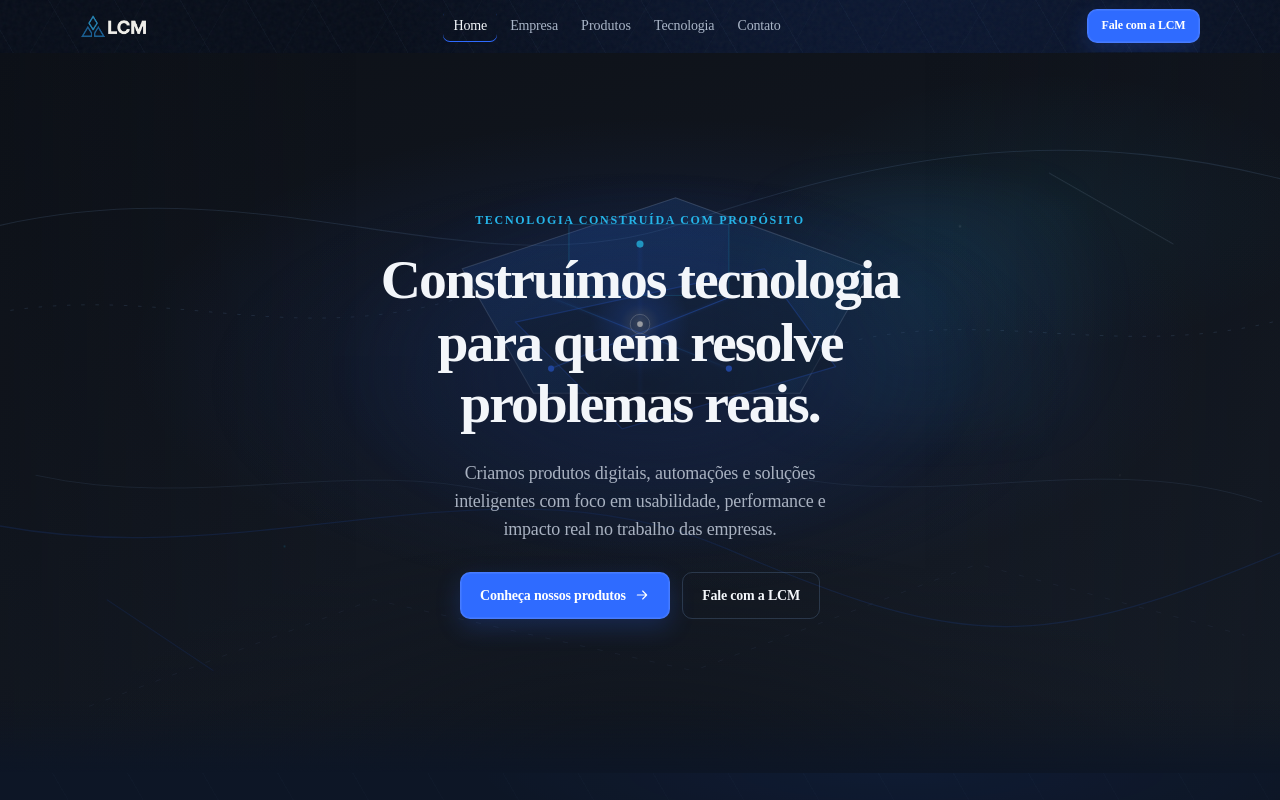
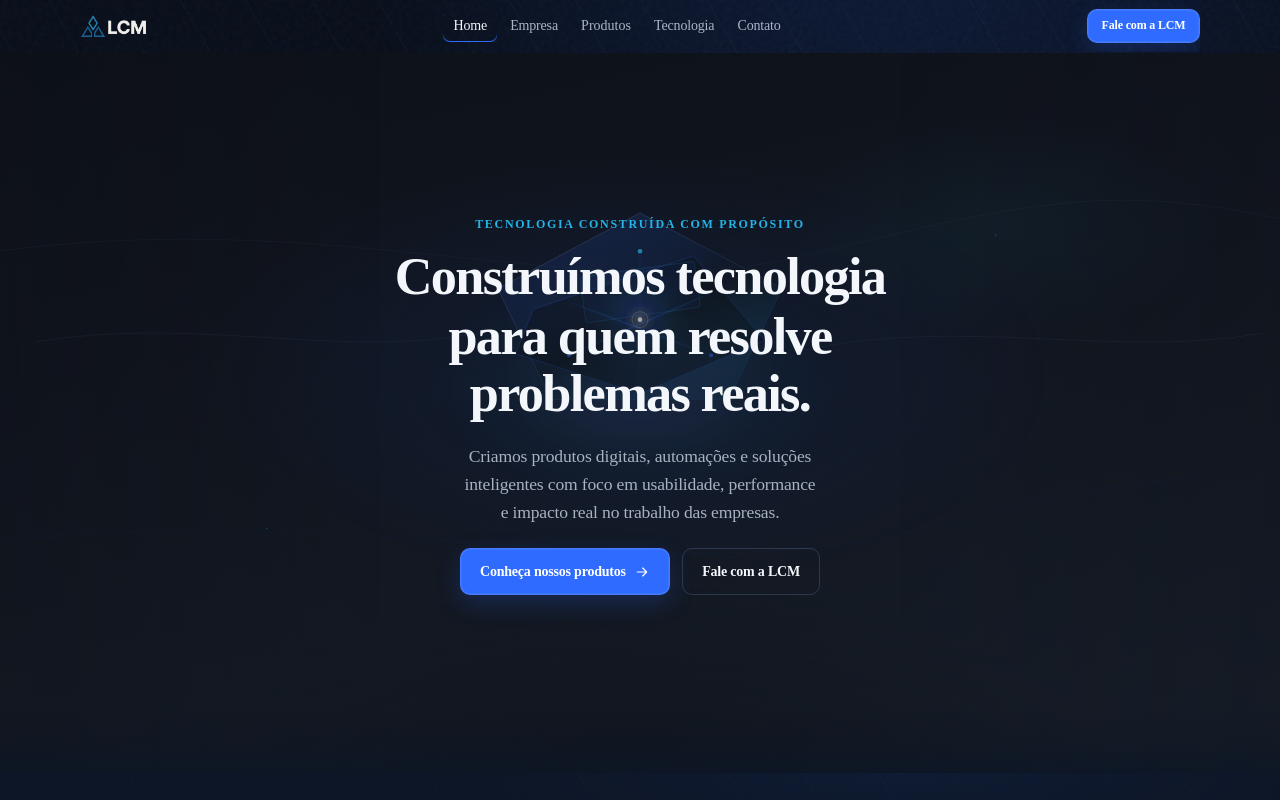
Before and after one commit to LCM-ENTERPRISE-LTDA/Site-LCM, a Next.js app in the folder site/: page / in a window 1280 px wide. Shown: the top 800 px of the page. Built offline with nearby package versions, Linux system fonts and the light colour scheme; no server answers.

Commit message:
refine: polish Hero V3.1 craft and motion
Tighten peripheral lines, layered object lighting, typography rhythm and pointer depth while preserving V3 concept, layout and copy.

Co-authored-by: Cursor <cursoragent@cursor.com>

```diff
--- a/site/src/components/hero/AnimatedTitle.module.css
+++ b/site/src/components/hero/AnimatedTitle.module.css
@@ -1,31 +1,31 @@
 .title {
   margin: 0;
   font-family: var(--font-instrument), var(--font-display), "Instrument Sans", sans-serif;
-  font-size: clamp(2.4rem, 1.4rem + 2.6vw, 3.75rem);
+  font-size: clamp(2.35rem, 1.35rem + 2.4vw, 3.55rem);
   font-weight: 700;
-  line-height: 1.08;
-  letter-spacing: -0.035em;
+  line-height: 1.1;
+  letter-spacing: -0.032em;
   color: var(--hero-text, #f3f6fa);
-  max-width: 18ch;
+  max-width: 19ch;
   margin-inline: auto;
 }
 
 .lineWrap {
   display: block;
   overflow: hidden;
-  padding-bottom: 0.06em;
+  padding-bottom: 0.04em;
 }
 
 .line {
   display: block;
-  transform: translateY(110%);
+  transform: translateY(105%);
   opacity: 0;
-  filter: blur(4px);
+  filter: blur(2.5px);
   transition:
-    transform 780ms cubic-bezier(0.16, 1, 0.3, 1),
-    opacity 640ms ease,
-    filter 640ms ease;
-  transition-delay: calc(120ms + var(--i, 0) * 90ms);
+    transform 700ms cubic-bezier(0.16, 1, 0.3, 1),
+    opacity 560ms ease,
+    filter 560ms ease;
+  transition-delay: calc(140ms + var(--i, 0) * 75ms);
 }
 
 .ready .line {
@@ -47,10 +47,16 @@
   }
 }
 
+@media (min-width: 1600px) {
+  .title {
+    font-size: clamp(2.5rem, 1.2rem + 1.8vw, 3.65rem);
+  }
+}
+
 @media (max-width: 767px) {
   .title {
     max-width: 16ch;
-    font-size: clamp(2.1rem, 8vw, 2.6rem);
+    font-size: clamp(2.05rem, 7.5vw, 2.55rem);
     margin-inline: 0;
     text-align: left;
   }
--- a/site/src/components/hero/HeroActions.module.css
+++ b/site/src/components/hero/HeroActions.module.css
@@ -6,11 +6,11 @@
 }
 
 .primary :global(svg) {
-  transition: transform 220ms cubic-bezier(0.16, 1, 0.3, 1);
+  transition: transform 200ms cubic-bezier(0.16, 1, 0.3, 1);
 }
 
 .primary:hover :global(svg) {
-  transform: translateX(3px);
+  transform: translateX(2.5px);
 }
 
 .primary:hover {
--- a/site/src/components/hero/HeroArtComposition.module.css
+++ b/site/src/components/hero/HeroArtComposition.module.css
@@ -19,113 +19,133 @@
 .far {
   transform: translate3d(
     calc(var(--depth-far-x, 0) * 1px),
-    calc(var(--depth-far-y, 0) * 1px + var(--scroll-p, 0) * 12px),
+    calc(var(--depth-far-y, 0) * 1px + var(--scroll-p, 0) * 8px),
     0
   );
 }
 
-.glowA {
+.glowCore {
   position: absolute;
-  inset: 10% 15%;
+  inset: 18% 22%;
   background: radial-gradient(
-    ellipse 55% 50% at var(--light-x, 52%) var(--light-y, 42%),
-    rgba(47, 107, 255, 0.22),
-    transparent 68%
+    ellipse 42% 38% at var(--light-x, 50%) var(--light-y, 44%),
+    rgba(47, 107, 255, 0.18),
+    rgba(37, 180, 232, 0.05) 42%,
+    transparent 70%
   );
-  filter: blur(8px);
+  filter: blur(12px);
+  opacity: 0.9;
 }
 
-.glowB {
+.glowSoft {
   position: absolute;
-  width: 40%;
-  height: 35%;
-  right: 8%;
-  top: 18%;
-  background: radial-gradient(circle, rgba(37, 180, 232, 0.1), transparent 70%);
-  filter: blur(20px);
-  transform: translate3d(calc(var(--depth-mid-x, 0) * 0.4px), calc(var(--depth-mid-y, 0) * 0.4px), 0);
+  width: 28%;
+  height: 24%;
+  left: 50%;
+  top: 42%;
+  translate: -50% -50%;
+  background: radial-gradient(circle, rgba(243, 246, 250, 0.07), transparent 72%);
+  filter: blur(18px);
+  transform: translate3d(calc(var(--depth-mid-x, 0) * 0.3px), calc(var(--depth-mid-y, 0) * 0.3px), 0);
 }
 
 .haze {
   position: absolute;
   inset: 0;
   background:
-    radial-gradient(ellipse 80% 60% at 50% 100%, rgba(13, 17, 24, 0.55), transparent 55%),
-    linear-gradient(90deg, rgba(13, 17, 24, 0.25) 0%, transparent 28%, transparent 72%, rgba(13, 17, 24, 0.2) 100%);
+    radial-gradient(ellipse 70% 50% at 50% 100%, rgba(13, 17, 24, 0.5), transparent 52%),
+    linear-gradient(90deg, rgba(13, 17, 24, 0.2) 0%, transparent 30%, transparent 70%, rgba(13, 17, 24, 0.16) 100%);
 }
 
 .mid {
   transform: translate3d(
     calc(var(--depth-mid-x, 0) * 1px),
-    calc(var(--depth-mid-y, 0) * 1px + var(--scroll-p, 0) * 8px),
+    calc(var(--depth-mid-y, 0) * 1px + var(--scroll-p, 0) * 5px),
     0
   );
   opacity: 0;
-  transition: opacity 900ms var(--ease-assemble, ease);
+  transition: opacity 720ms cubic-bezier(0.22, 1, 0.36, 1);
 }
 
 .main {
   transform: translate3d(
     calc(var(--depth-main-x, 0) * 1px),
-    calc(var(--depth-main-y, 0) * 1px + var(--scroll-p, 0) * 6px),
+    calc(var(--depth-main-y, 0) * 1px + var(--scroll-p, 0) * 4px),
     0
   );
   opacity: 0;
-  transition: opacity 1000ms var(--ease-assemble, ease);
+  transition: opacity 820ms cubic-bezier(0.22, 1, 0.36, 1) 60ms;
 }
 
 .near {
   transform: translate3d(
     calc(var(--depth-near-x, 0) * 1px),
-    calc(var(--depth-near-y, 0) * 1px + var(--scroll-p, 0) * 4px),
+    calc(var(--depth-near-y, 0) * 1px + var(--scroll-p, 0) * 3px),
     0
   );
   opacity: 0;
-  transition: opacity 1100ms var(--ease-assemble, ease);
+  transition: opacity 900ms cubic-bezier(0.22, 1, 0.36, 1) 120ms;
+}
+
+.planeFar,
+.planeMid,
+.planeNear {
+  transform-box: fill-box;
+  transform-origin: center;
+}
+
+.planeFar {
+  transform: translate(calc(var(--depth-far-x, 0) * 0.5px), calc(var(--depth-far-y, 0) * 0.5px));
+}
+
+.planeMid {
+  transform: translate(calc(var(--depth-mid-x, 0) * 0.55px), calc(var(--depth-mid-y, 0) * 0.55px));
+}
+
+.planeNear {
+  transform: translate(calc(var(--depth-near-x, 0) * 0.45px), calc(var(--depth-near-y, 0) * 0.45px));
 }
 
 .ribbon,
 .ribbonB,
-.ribbonC,
-.planes,
+.leads,
 .forces,
 .nodes,
-.extensions,
 .spec,
-.specB,
-.nearStroke,
-.nearStrokeB {
+.specB {
   opacity: 0;
-  transition: opacity 1s ease;
+  transition: opacity 880ms cubic-bezier(0.22, 1, 0.36, 1);
 }
 
 .force {
-  stroke-dasharray: 240;
-  stroke-dashoffset: 240;
-  transition: stroke-dashoffset 1.2s cubic-bezier(0.2, 0.85, 0.25, 1);
+  stroke-dasharray: 200;
+  stroke-dashoffset: 200;
+  transition: stroke-dashoffset 1.05s cubic-bezier(0.2, 0.85, 0.25, 1) 140ms;
 }
 
 .forceGlow {
-  opacity: 0.12;
+  opacity: 0.08;
+}
+
+.coreBloom {
+  opacity: 0.95;
 }
 
 .readSafe {
   position: absolute;
   inset: 0;
   background: radial-gradient(
-    ellipse 48% 42% at 50% 46%,
-    rgba(13, 17, 24, 0.55) 0%,
-    rgba(13, 17, 24, 0.2) 45%,
-    transparent 70%
+    ellipse 44% 40% at 50% 45%,
+    rgba(13, 17, 24, 0.48) 0%,
+    rgba(13, 17, 24, 0.16) 48%,
+    transparent 72%
   );
   pointer-events: none;
 }
 
-/* Phases */
 .enter .mid,
-.enter .ribbon,
-.enter .ribbonB {
-  opacity: 0.7;
+.enter .ribbon {
+  opacity: 0.55;
 }
 
 .ready .mid,
@@ -133,15 +153,11 @@
 .ready .near,
 .ready .ribbon,
 .ready .ribbonB,
-.ready .ribbonC,
-.ready .planes,
+.ready .leads,
 .ready .forces,
 .ready .nodes,
-.ready .extensions,
 .ready .spec,
-.ready .specB,
-.ready .nearStroke,
-.ready .nearStrokeB {
+.ready .specB {
   opacity: 1;
 }
 
@@ -149,78 +165,60 @@
   stroke-dashoffset: 0;
 }
 
-/* Ambient — only while alive + ready */
-.alive.ready .glowA {
-  animation: breathe 7.5s ease-in-out infinite;
+/* Ambient — restrained: glow + one ribbon only */
+.alive.ready .glowCore {
+  animation: breathe 8.5s ease-in-out infinite;
 }
 
-.alive.ready .planes {
-  animation: floatMain 9s ease-in-out infinite;
-}
-
-.alive.ready .ribbon {
-  animation: driftA 14s ease-in-out infinite;
+.alive.ready .planeMid {
+  animation: floatSoft 10s ease-in-out infinite;
 }
 
 .alive.ready .ribbonB {
-  animation: driftB 16s ease-in-out infinite;
+  animation: driftQuiet 18s ease-in-out infinite;
 }
 
 .alive.ready .spec {
-  animation: twinkle 6.5s ease-in-out infinite;
-}
-
-.alive.ready .specB {
-  animation: twinkle 8s ease-in-out 1.2s infinite;
+  animation: twinkle 9s ease-in-out infinite;
 }
 
 @keyframes breathe {
   0%,
   100% {
-    opacity: 0.85;
+    opacity: 0.82;
   }
   50% {
     opacity: 1;
   }
 }
 
-@keyframes floatMain {
+@keyframes floatSoft {
   0%,
   100% {
     translate: 0 0;
   }
   50% {
-    translate: 0 -3px;
+    translate: 0 -2px;
   }
 }
 
-@keyframes driftA {
+@keyframes driftQuiet {
   0%,
   100% {
     translate: 0 0;
   }
   50% {
-    translate: 4px -2px;
-  }
-}
-
-@keyframes driftB {
-  0%,
-  100% {
-    translate: 0 0;
-  }
-  50% {
-    translate: -3px 3px;
+    translate: 2px -1px;
   }
 }
 
 @keyframes twinkle {
   0%,
   100% {
-    opacity: 0.25;
+    opacity: 0.2;
   }
   50% {
-    opacity: 0.7;
+    opacity: 0.55;
   }
 }
 
@@ -229,15 +227,11 @@
 .reduced .near,
 .reduced .ribbon,
 .reduced .ribbonB,
-.reduced .ribbonC,
-.reduced .planes,
+.reduced .leads,
 .reduced .forces,
 .reduced .nodes,
-.reduced .extensions,
 .reduced .spec,
-.reduced .specB,
-.reduced .nearStroke,
-.reduced .nearStrokeB {
+.reduced .specB {
   opacity: 1;
   animation: none !important;
   transform: none !important;
@@ -252,26 +246,44 @@
   display: none;
 }
 
-.reduced .glowA {
+.reduced .glowCore {
   animation: none !important;
+  opacity: 0.88;
 }
 
 @media (max-width: 959px) {
   .main {
-    opacity: 0.85;
-    transform: translate3d(0, 8%, 0) scale(1.05);
+    opacity: 0.82;
+  }
+
+  .ready .main {
+    opacity: 0.82;
+  }
+
+  .ribbonB,
+  .leads {
+    opacity: 0.45;
+  }
+
+  .ready .ribbonB,
+  .ready .leads {
+    opacity: 0.45;
   }
 
   .readSafe {
     background: linear-gradient(
       180deg,
-      rgba(13, 17, 24, 0.5) 0%,
-      rgba(13, 17, 24, 0.35) 40%,
-      transparent 75%
+      rgba(13, 17, 24, 0.52) 0%,
+      rgba(13, 17, 24, 0.28) 42%,
+      transparent 78%
     );
   }
+}
 
-  .extensions {
-    opacity: 0.5;
+@media (min-width: 1600px) {
+  .main {
+    max-width: 1600px;
+    left: 50%;
+    translate: -50% 0;
   }
 }
--- a/site/src/components/hero/HeroArtComposition.tsx
+++ b/site/src/components/hero/HeroArtComposition.tsx
@@ -11,8 +11,8 @@ type Props = {
 };
 
 /**
- * Single memorable visual object spanning the Hero width.
- * Abstract construction field — not the LCM logo, not scattered triad modules.
+ * Refined V3.1 art — same concept, tighter craft.
+ * One structure with layered depth; peripheral lines support, never compete.
  */
 export function HeroArtComposition({ phase, alive, reduced }: Props) {
   const uid = useId().replace(/:/g, "");
@@ -28,137 +28,134 @@ export function HeroArtComposition({ phase, alive, reduced }: Props) {
       )}
       aria-hidden="true"
     >
-      {/* Far layer */}
       <div className={styles.far}>
-        <div className={styles.glowA} />
-        <div className={styles.glowB} />
+        <div className={styles.glowCore} />
+        <div className={styles.glowSoft} />
         <div className={styles.haze} />
       </div>
 
-      {/* Mid layer — full-width structural ribbons */}
+      {/* Mid — fewer, longer, quieter ribbons */}
       <svg className={styles.mid} viewBox="0 0 1440 820" preserveAspectRatio="xMidYMid slice" fill="none">
         <path
           className={styles.ribbon}
-          d="M-40 210 C 280 120, 520 280, 760 200 S 1200 80, 1480 160"
-          stroke="rgba(130,170,220,0.14)"
-          strokeWidth="1.2"
+          d="M-80 240 C 360 160, 640 300, 920 230 S 1280 150, 1520 210"
+          stroke="rgba(130,170,220,0.07)"
+          strokeWidth="0.9"
         />
         <path
           className={styles.ribbonB}
-          d="M-60 520 C 260 610, 540 440, 820 560 S 1180 680, 1500 540"
-          stroke="rgba(47,107,255,0.12)"
-          strokeWidth="1.4"
-        />
-        <path
-          className={styles.ribbonC}
-          d="M100 740 L420 620 L780 700 L1100 580 L1400 660"
-          stroke="rgba(130,170,220,0.08)"
-          strokeWidth="1"
-          strokeDasharray="6 14"
+          d="M-40 560 C 400 500, 720 620, 1040 540 S 1360 480, 1500 520"
+          stroke="rgba(47,107,255,0.06)"
+          strokeWidth="0.85"
         />
       </svg>
 
-      {/* Main object — one composition with internal tensions */}
       <svg className={styles.main} viewBox="0 0 1440 820" preserveAspectRatio="xMidYMid slice" fill="none">
         <defs>
-          <linearGradient id={id("beam")} x1="0" y1="0" x2="1" y2="1">
+          <linearGradient id={id("beam")} x1="0" y1="0" x2="0" y2="1">
             <stop offset="0%" stopColor="#25B4E8" stopOpacity="0" />
-            <stop offset="45%" stopColor="#2F6BFF" stopOpacity="0.55" />
+            <stop offset="40%" stopColor="#2F6BFF" stopOpacity="0.42" />
             <stop offset="100%" stopColor="#25B4E8" stopOpacity="0" />
           </linearGradient>
           <radialGradient id={id("core")} cx="50%" cy="50%" r="50%">
-            <stop offset="0%" stopColor="rgba(243,246,250,0.28)" />
-            <stop offset="40%" stopColor="rgba(47,107,255,0.22)" />
+            <stop offset="0%" stopColor="rgba(243,246,250,0.34)" />
+            <stop offset="28%" stopColor="rgba(47,107,255,0.2)" />
+            <stop offset="62%" stopColor="rgba(37,180,232,0.06)" />
             <stop offset="100%" stopColor="rgba(47,107,255,0)" />
           </radialGradient>
-          <linearGradient id={id("plane")} x1="0" y1="0" x2="1" y2="1">
-            <stop offset="0%" stopColor="rgba(47,107,255,0.18)" />
-            <stop offset="100%" stopColor="rgba(37,180,232,0.04)" />
+          <linearGradient id={id("plate")} x1="0.15" y1="0" x2="0.9" y2="1">
+            <stop offset="0%" stopColor="rgba(47,107,255,0.14)" />
+            <stop offset="55%" stopColor="rgba(18,23,32,0.45)" />
+            <stop offset="100%" stopColor="rgba(37,180,232,0.05)" />
           </linearGradient>
-          <filter id={id("soft")} x="-40%" y="-40%" width="180%" height="180%">
-            <feGaussianBlur stdDeviation="1.6" />
+          <linearGradient id={id("rim")} x1="0" y1="0" x2="1" y2="1">
+            <stop offset="0%" stopColor="rgba(180,205,235,0.28)" />
+            <stop offset="100%" stopColor="rgba(47,107,255,0.12)" />
+          </linearGradient>
+          <filter id={id("soft")} x="-50%" y="-50%" width="200%" height="200%">
+            <feGaussianBlur stdDeviation="1.2" />
           </filter>
         </defs>
 
-        {/* Translucent planes — unified structure */}
-        <g className={styles.planes}>
+        {/* Quiet side leads into the object — not decorative waves */}
+        <g className={styles.leads} stroke="rgba(130,170,220,0.1)" strokeWidth="0.8">
+          <path d="M40 330 C 220 300, 380 350, 540 320" />
+          <path d="M900 340 C 1080 300, 1260 350, 1420 320" />
+        </g>
+
+        {/* Unified structure: back plate → mid plate → rim → core */}
+        <g className={styles.planeFar}>
           <path
-            d="M520 250 L760 170 L980 250 L900 390 L600 390 Z"
-            fill={`url(#${id("plane")})`}
-            stroke="rgba(180,205,235,0.22)"
-            strokeWidth="1.2"
-          />
-          <path
-            d="M580 310 L860 250 L940 360 L700 430 Z"
-            fill="rgba(18,23,32,0.35)"
-            stroke="rgba(47,107,255,0.35)"
-            strokeWidth="1.3"
-          />
-          <path
-            d="M640 200 L820 200 L820 280 L640 280 Z"
-            fill="rgba(47,107,255,0.08)"
-            stroke="rgba(37,180,232,0.3)"
+            d="M560 270 L720 185 L880 270 L820 395 L620 395 Z"
+            fill={`url(#${id("plate")})`}
+            stroke={`url(#${id("rim")})`}
             strokeWidth="1"
+            opacity="0.85"
           />
         </g>
 
-        {/* Internal force lines — three tensions inside one object */}
+        <g className={styles.planeMid}>
+          <path
+            d="M600 295 L780 235 L860 330 L720 390 L580 345 Z"
+            fill="rgba(13,17,24,0.42)"
+            stroke="rgba(47,107,255,0.28)"
+            strokeWidth="1.05"
+          />
+        </g>
+
+        <g className={styles.planeNear}>
+          <rect
+            x="655"
+            y="248"
+            width="130"
+            height="52"
+            rx="3"
+            fill="rgba(47,107,255,0.06)"
+            stroke="rgba(37,180,232,0.22)"
+            strokeWidth="0.9"
+            transform="rotate(-8 720 274)"
+          />
+        </g>
+
         <g className={styles.forces}>
-          <path className={styles.force} d="M720 220 L720 400" stroke={`url(#${id("beam")})`} strokeWidth="1.5" />
-          <path className={styles.force} d="M620 360 L820 280" stroke={`url(#${id("beam")})`} strokeWidth="1.35" />
-          <path className={styles.force} d="M620 280 L820 360" stroke={`url(#${id("beam")})`} strokeWidth="1.35" />
+          <path className={styles.force} d="M720 228 L720 378" stroke={`url(#${id("beam")})`} strokeWidth="1.25" />
+          <path className={styles.force} d="M640 345 L800 275" stroke={`url(#${id("beam")})`} strokeWidth="1.1" />
+          <path className={styles.force} d="M640 285 L800 345" stroke={`url(#${id("beam")})`} strokeWidth="1.1" />
           <path
             className={styles.forceGlow}
-            d="M720 220 L720 400 M620 360 L820 280 M620 280 L820 360"
+            d="M720 228 L720 378 M640 345 L800 275 M640 285 L800 345"
             stroke="#2F6BFF"
-            strokeWidth="3"
+            strokeWidth="2.2"
             filter={`url(#${id("soft")})`}
           />
         </g>
 
-        {/* Anchor nodes */}
         <g className={styles.nodes}>
-          <circle cx="720" cy="220" r="4" fill="#25B4E8" />
-          <circle cx="620" cy="360" r="3.5" fill="#2F6BFF" />
-          <circle cx="820" cy="360" r="3.5" fill="#2F6BFF" />
-          <circle cx="720" cy="310" r="56" fill={`url(#${id("core")})`} />
-          <circle cx="720" cy="310" r="11" stroke="rgba(243,246,250,0.35)" strokeWidth="1.1" />
-          <circle cx="720" cy="310" r="3.2" fill="#F3F6FA" />
-        </g>
-
-        {/* Side extensions — enter from edges, clipped by viewport */}
-        <g className={styles.extensions} stroke="rgba(130,170,220,0.16)" strokeWidth="1">
-          <path d="M-20 300 C 180 260, 320 340, 520 280" strokeDasharray="4 12" />
-          <path d="M920 340 C 1100 280, 1260 360, 1460 300" strokeDasharray="4 12" />
-          <path d="M40 480 C 220 520, 400 460, 560 500" opacity="0.7" />
-          <path d="M880 480 C 1060 520, 1240 450, 1420 510" opacity="0.7" />
+          <circle className={styles.coreBloom} cx="720" cy="305" r="64" fill={`url(#${id("core")})`} />
+          <circle cx="720" cy="228" r="2.6" fill="#25B4E8" opacity="0.85" />
+          <circle cx="640" cy="345" r="2.2" fill="#2F6BFF" opacity="0.75" />
+          <circle cx="800" cy="345" r="2.2" fill="#2F6BFF" opacity="0.75" />
+          <circle cx="720" cy="305" r="9" stroke="rgba(243,246,250,0.28)" strokeWidth="1" />
+          <circle cx="720" cy="305" r="2.6" fill="#F3F6FA" />
         </g>
 
         {!reduced && alive ? (
           <g className={styles.packets}>
-            <circle r="1.5" fill="#25B4E8">
-              <animateMotion dur="6s" begin="0.4s" repeatCount="indefinite" path="M720 220 L720 400" />
-              <animate attributeName="opacity" values="0;0.8;0.8;0" keyTimes="0;0.12;0.8;1" dur="6s" begin="0.4s" repeatCount="indefinite" />
+            <circle r="1.25" fill="#25B4E8">
+              <animateMotion dur="7.2s" begin="0.6s" repeatCount="indefinite" path="M720 228 L720 378" />
+              <animate attributeName="opacity" values="0;0.7;0.7;0" keyTimes="0;0.15;0.8;1" dur="7.2s" begin="0.6s" repeatCount="indefinite" />
             </circle>
-            <circle r="1.3" fill="#2F6BFF">
-              <animateMotion dur="7.2s" begin="2s" repeatCount="indefinite" path="M620 360 L820 280" />
-              <animate attributeName="opacity" values="0;0.7;0.7;0" keyTimes="0;0.1;0.85;1" dur="7.2s" begin="2s" repeatCount="indefinite" />
-            </circle>
-            <circle r="1.3" fill="#2F6BFF">
-              <animateMotion dur="7.8s" begin="3.6s" repeatCount="indefinite" path="M620 280 L820 360" />
-              <animate attributeName="opacity" values="0;0.7;0.7;0" keyTimes="0;0.1;0.85;1" dur="7.8s" begin="3.6s" repeatCount="indefinite" />
+            <circle r="1.1" fill="#2F6BFF">
+              <animateMotion dur="8.4s" begin="2.8s" repeatCount="indefinite" path="M640 345 L800 275" />
+              <animate attributeName="opacity" values="0;0.55;0.55;0" keyTimes="0;0.12;0.85;1" dur="8.4s" begin="2.8s" repeatCount="indefinite" />
             </circle>
           </g>
         ) : null}
       </svg>
 
-      {/* Near accents */}
       <svg className={styles.near} viewBox="0 0 1440 820" preserveAspectRatio="xMidYMid slice" fill="none">
-        <circle className={styles.spec} cx="1080" cy="200" r="1.4" fill="rgba(243,246,250,0.4)" />
-        <circle className={styles.specB} cx="320" cy="560" r="1.1" fill="rgba(37,180,232,0.35)" />
-        <circle className={styles.spec} cx="1260" cy="480" r="1" fill="rgba(243,246,250,0.28)" />
-        <path className={styles.nearStroke} d="M1180 140 L1320 220" stroke="rgba(180,205,235,0.18)" strokeWidth="1" />
-        <path className={styles.nearStrokeB} d="M120 620 L240 700" stroke="rgba(47,107,255,0.16)" strokeWidth="1" />
+        <circle className={styles.spec} cx="1120" cy="210" r="1.1" fill="rgba(243,246,250,0.32)" />
+        <circle className={styles.specB} cx="300" cy="540" r="0.9" fill="rgba(37,180,232,0.28)" />
       </svg>
 
       <div className={styles.readSafe} />
--- a/site/src/components/hero/HeroContent.module.css
+++ b/site/src/components/hero/HeroContent.module.css
@@ -1,14 +1,16 @@
 .copy {
   position: relative;
   z-index: 2;
-  width: min(100%, 54rem);
-  max-width: 860px;
+  width: min(100%, 52rem);
+  max-width: 820px;
   margin-inline: auto;
   text-align: center;
+  /* Optical lift — content block sits slightly above geometric center */
+  margin-top: -1.25rem;
 }
 
 .eyebrow {
-  margin: 0 0 1.15rem;
+  margin: 0 0 0.85rem;
   font-family: var(--font-instrument), var(--font-display), sans-serif;
   font-size: var(--text-xs);
   font-weight: 600;
@@ -16,35 +18,35 @@
   text-transform: uppercase;
   color: #25b4e8;
   opacity: 0;
-  transform: translateY(10px);
+  transform: translateY(8px);
   transition:
-    opacity 520ms ease,
-    transform 520ms cubic-bezier(0.16, 1, 0.3, 1);
+    opacity 480ms cubic-bezier(0.22, 1, 0.36, 1) 80ms,
+    transform 480ms cubic-bezier(0.16, 1, 0.3, 1) 80ms;
 }
 
 .subtitle {
-  margin: 1.5rem auto 0;
-  max-width: 42ch;
+  margin: 1.15rem auto 0;
+  max-width: 40ch;
   font-family: var(--font-inter), var(--font-body), Inter, sans-serif;
-  font-size: clamp(1rem, 0.95rem + 0.25vw, 1.125rem);
-  line-height: 1.55;
+  font-size: clamp(1rem, 0.95rem + 0.2vw, 1.1rem);
+  line-height: 1.58;
   color: #a9b2c1;
   opacity: 0;
-  transform: translateY(12px);
+  transform: translateY(10px);
   transition:
-    opacity 560ms ease 380ms,
-    transform 560ms cubic-bezier(0.16, 1, 0.3, 1) 380ms;
+    opacity 500ms cubic-bezier(0.22, 1, 0.36, 1) 320ms,
+    transform 500ms cubic-bezier(0.16, 1, 0.3, 1) 320ms;
 }
 
 .actions {
-  margin-top: 1.75rem;
+  margin-top: 1.35rem;
   display: flex;
   justify-content: center;
   opacity: 0;
-  transform: translateY(14px);
+  transform: translateY(10px);
   transition:
-    opacity 560ms ease 520ms,
-    transform 560ms cubic-bezier(0.16, 1, 0.3, 1) 520ms;
+    opacity 500ms cubic-bezier(0.22, 1, 0.36, 1) 460ms,
+    transform 500ms cubic-bezier(0.16, 1, 0.3, 1) 460ms;
 }
 
 .ready .eyebrow,
@@ -64,9 +66,10 @@
 
 @media (max-width: 959px) {
   .copy {
-    width: min(100%, 42rem);
+    width: min(100%, 40rem);
     text-align: left;
     margin-inline: 0;
+    margin-top: 0;
   }
 
   .actions {
@@ -80,7 +83,16 @@
     max-width: none;
   }
 
+  .eyebrow {
+    margin-bottom: 0.7rem;
+  }
+
   .subtitle {
+    margin-top: 1rem;
     max-width: 36ch;
   }
+
+  .actions {
+    margin-top: 1.2rem;
+  }
 }
--- a/site/src/components/hero/HeroExperience.module.css
+++ b/site/src/components/hero/HeroExperience.module.css
@@ -9,8 +9,8 @@
   --depth-main-y: 0;
   --depth-near-x: 0;
   --depth-near-y: 0;
-  --light-x: 52%;
-  --light-y: 42%;
+  --light-x: 50%;
+  --light-y: 44%;
   --scroll-p: 0;
   --hero-bg-deep: #0d1118;
   --hero-bg-base: #121720;
@@ -23,10 +23,10 @@
   position: relative;
   isolation: isolate;
   overflow: hidden;
-  min-height: clamp(45rem, 82vh, 55rem);
+  min-height: clamp(45rem, 80vh, 53.75rem);
   display: flex;
   flex-direction: column;
-  padding-top: calc(var(--header-height) + var(--space-6));
+  padding-top: calc(var(--header-height) + var(--space-5));
   background: var(--hero-bg-deep);
   contain: layout paint style;
 }
@@ -37,9 +37,9 @@
   z-index: 0;
   pointer-events: none;
   background:
-    radial-gradient(ellipse 70% 55% at var(--light-x) var(--light-y), rgba(47, 107, 255, 0.16), transparent 60%),
-    radial-gradient(ellipse 40% 35% at 82% 22%, rgba(37, 180, 232, 0.07), transparent 55%),
-    linear-gradient(165deg, var(--hero-bg-deep) 0%, var(--hero-bg-base) 48%, var(--hero-bg-elevated) 100%);
+    radial-gradient(ellipse 55% 48% at var(--light-x) var(--light-y), rgba(47, 107, 255, 0.14), transparent 62%),
+    radial-gradient(ellipse 32% 28% at 78% 24%, rgba(37, 180, 232, 0.05), transparent 55%),
+    linear-gradient(168deg, var(--hero-bg-deep) 0%, var(--hero-bg-base) 52%, var(--hero-bg-elevated) 100%);
 }
 
 .shell {
@@ -49,8 +49,7 @@
   display: flex;
   align-items: center;
   justify-content: center;
-  padding-block: var(--space-6) var(--space-7);
-  /* preserve Container institutional width — do not force 100% */
+  padding-block: var(--space-5) var(--space-6);
   pointer-events: none;
 }
 
@@ -61,15 +60,16 @@
 .exit {
   position: relative;
   z-index: 2;
-  height: 4.5rem;
+  height: 3.75rem;
   margin-top: auto;
   pointer-events: none;
   background: linear-gradient(
     180deg,
     transparent 0%,
-    color-mix(in srgb, var(--background-elevated, #0d1626) 45%, transparent) 50%,
+    color-mix(in srgb, var(--background-elevated, #0d1626) 35%, transparent) 55%,
     var(--background-elevated, #0d1626) 100%
   );
+  opacity: calc(0.85 + var(--scroll-p, 0) * 0.15);
 }
 
 .heroPaused {
```
Also changed, not shown: site/src/components/hero/HeroExperience.tsx (+6 -3 lines), site/src/components/hero/useHeroMotion.ts (+18 -17 lines), 10 other files (tests, documents, lock files or other folders).
